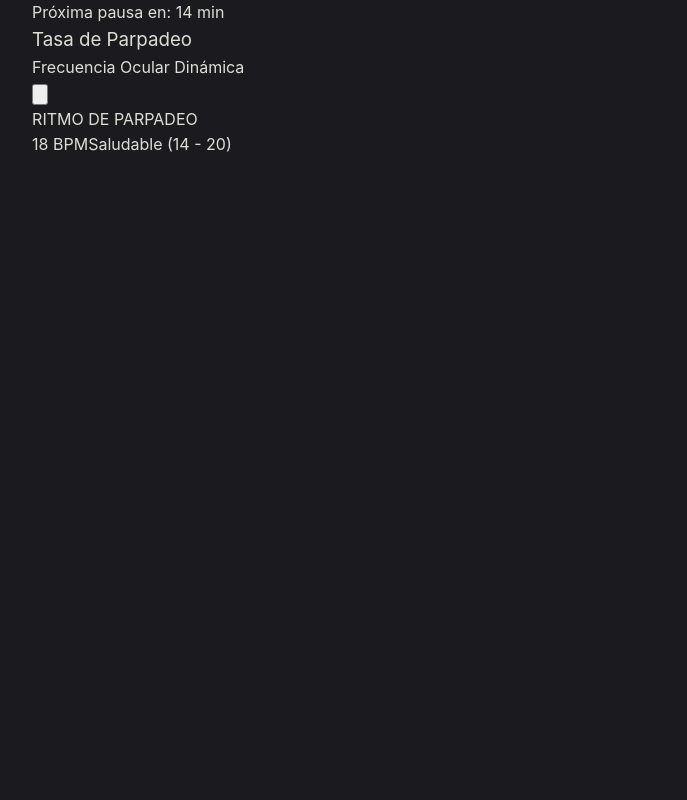
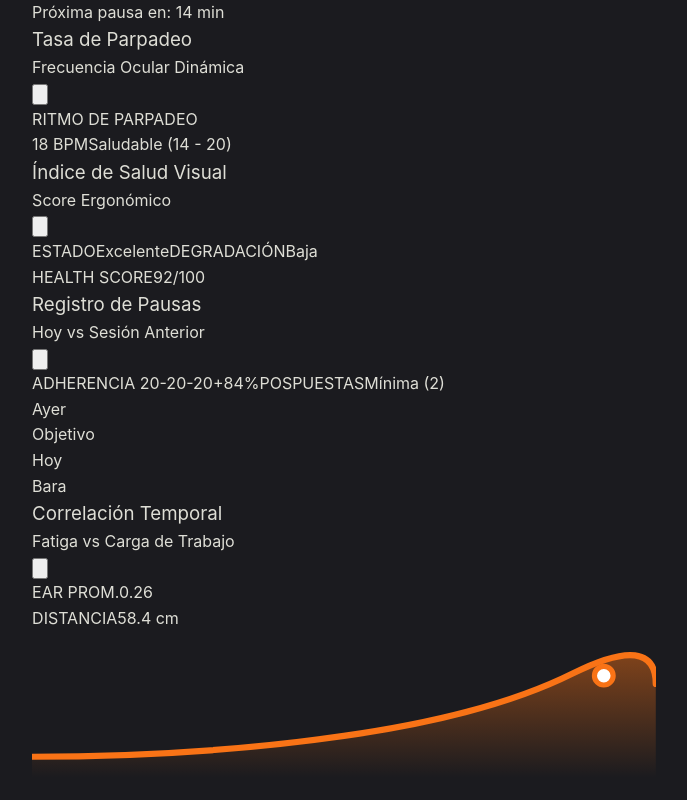
Before and after one commit to CV17d/optiflow, a React (Vite) app in the folder src/renderer/: page / in a window 1280 px wide. Shown: the part 4091-4891 px from the top of the page, without its empty margins (296-983 px from the left). Before the commit the page ends 4329 px from the top, so only its background shows below. Built offline with nearby package versions, Linux system fonts and the light colour scheme.

Commit message:
feat: integrar fila inferior de widgets en el layout principal del dashboard

```diff
--- a/src/renderer/src/components/dashboard/Dashboard.tsx
+++ b/src/renderer/src/components/dashboard/Dashboard.tsx
@@ -4,10 +4,15 @@ import TelemetryWidget from './TelemetryWidget'
 import EyeBiometricsWidget from './EyeBiometricsWidget'
 import FatigueLevelWidget from './FatigueLevelWidget'
 import BlinkRateWidget from './BlinkRateWidget'
+import VisualHealthIndexWidget from './VisualHealthIndexWidget'
+import PauseRegistryWidget from './PauseRegistryWidget'
+import TemporalCorrelationWidget from './TemporalCorrelationWidget'
 
 export const Dashboard: React.FC = () => {
   return (
-    <div className="grid grid-cols-1 lg:grid-cols-3 gap-6 w-full max-w-[1600px] mx-auto">
+    <div className="w-full max-w-[1600px] mx-auto flex flex-col">
+      {/* Fila Superior: Controles, Escáner Biométrico y Estado Ocular */}
+      <div className="grid grid-cols-1 lg:grid-cols-3 gap-6 w-full">
         {/* Columna Izquierda: Títulos, acciones y telemetría de aplicaciones */}
         <div className="flex flex-col gap-6" id="dashboard-col-left">
           <DashboardHeader />
@@ -15,7 +20,10 @@ export const Dashboard: React.FC = () => {
         </div>
 
         {/* Columna Central: Modelo biométrico 3D (Ojo con retícula HUD) */}
-      <div className="flex flex-col items-center justify-center" id="dashboard-col-center">
+        <div
+          className="flex flex-col items-center justify-center"
+          id="dashboard-col-center"
+        >
           <EyeBiometricsWidget />
         </div>
 
@@ -25,6 +33,14 @@ export const Dashboard: React.FC = () => {
           <BlinkRateWidget />
         </div>
       </div>
+
+      {/* Fila Inferior: Widgets de Salud Visual, Registro de Pausas y Correlación */}
+      <div className="grid grid-cols-1 lg:grid-cols-3 gap-6 mt-6">
+        <VisualHealthIndexWidget />
+        <PauseRegistryWidget />
+        <TemporalCorrelationWidget />
+      </div>
+    </div>
   )
 }
 
```
Lines whose indentation alone changed are shown as unchanged.
